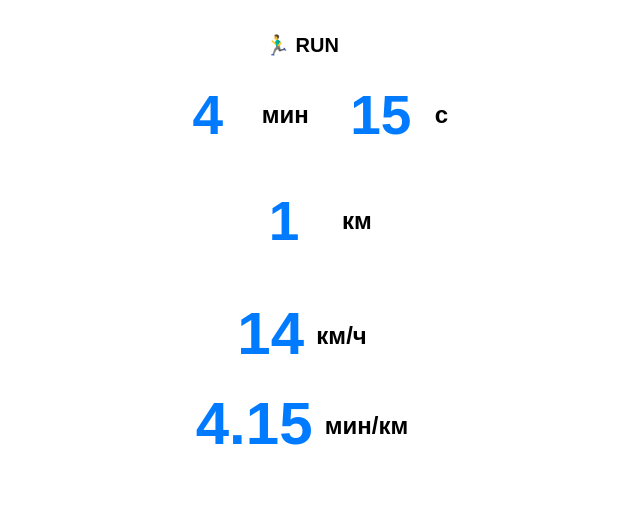
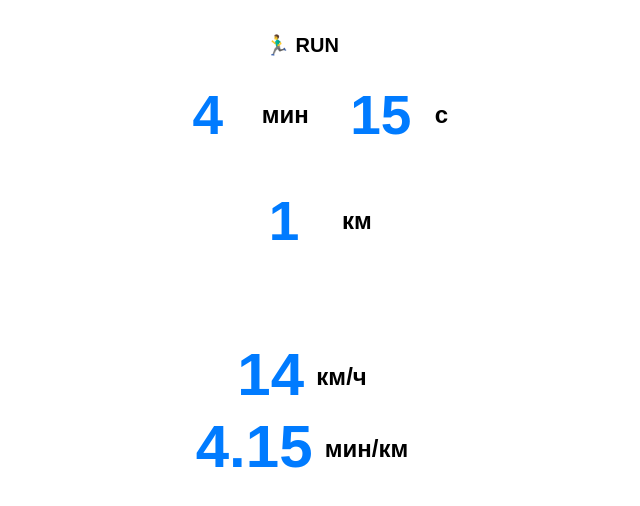
Before and after one commit to Nlch07/run, a plain HTML site: page index.html in a window 1280 px wide. Shown: the whole page, without its empty margins (338-978 px from the left). Drawn offline with Linux system fonts and the light colour scheme.

Commit message:
Update index.html

```diff
--- a/index.html
+++ b/index.html
@@ -76,8 +76,9 @@
     .result {
       text-align: center;
       font-size: 30px;
-      line-height: 1.5;
+      line-height: 1.2;
       font-weight: bold;
+      margin-top: 50px;
     }
 
     .blue {
```
